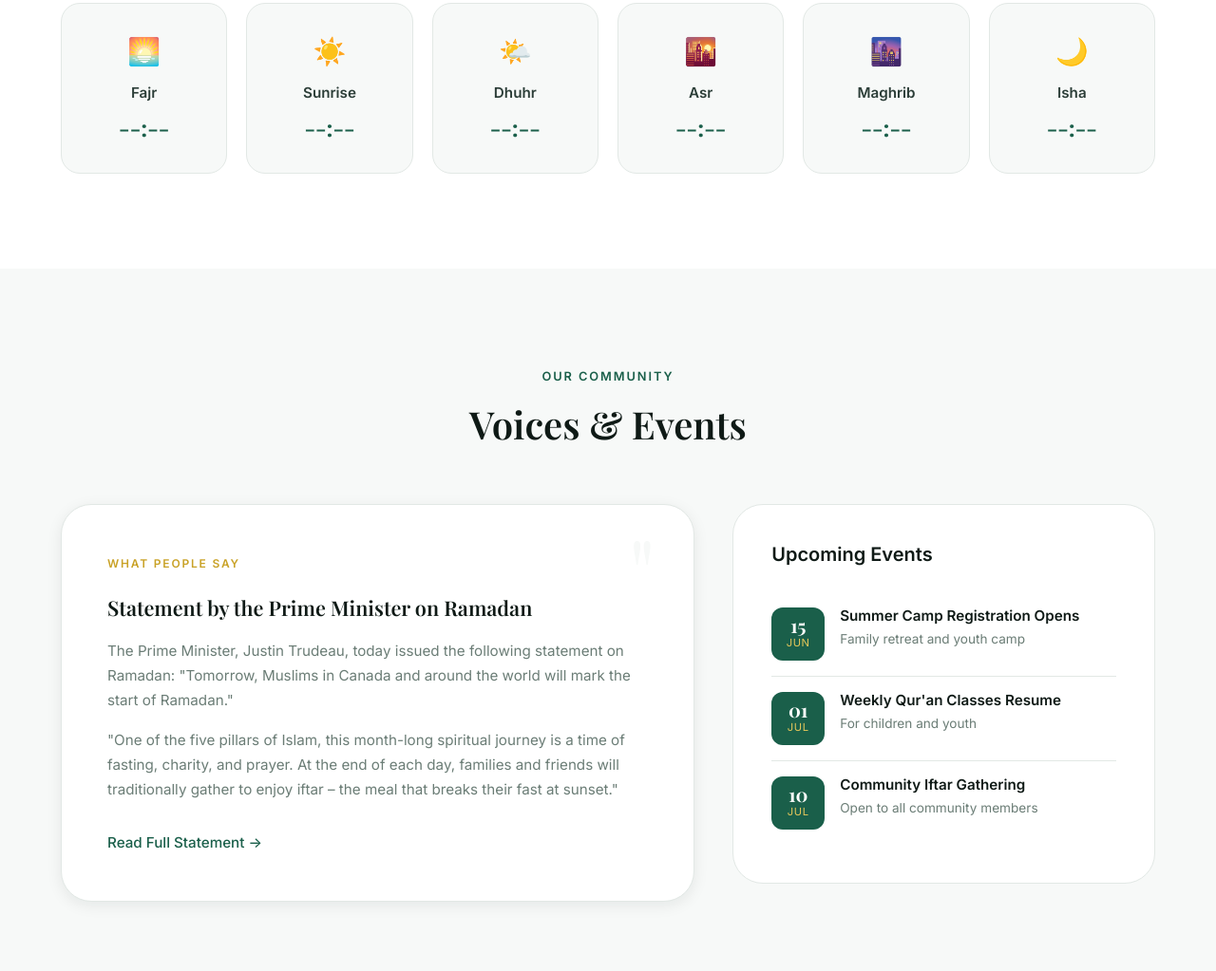
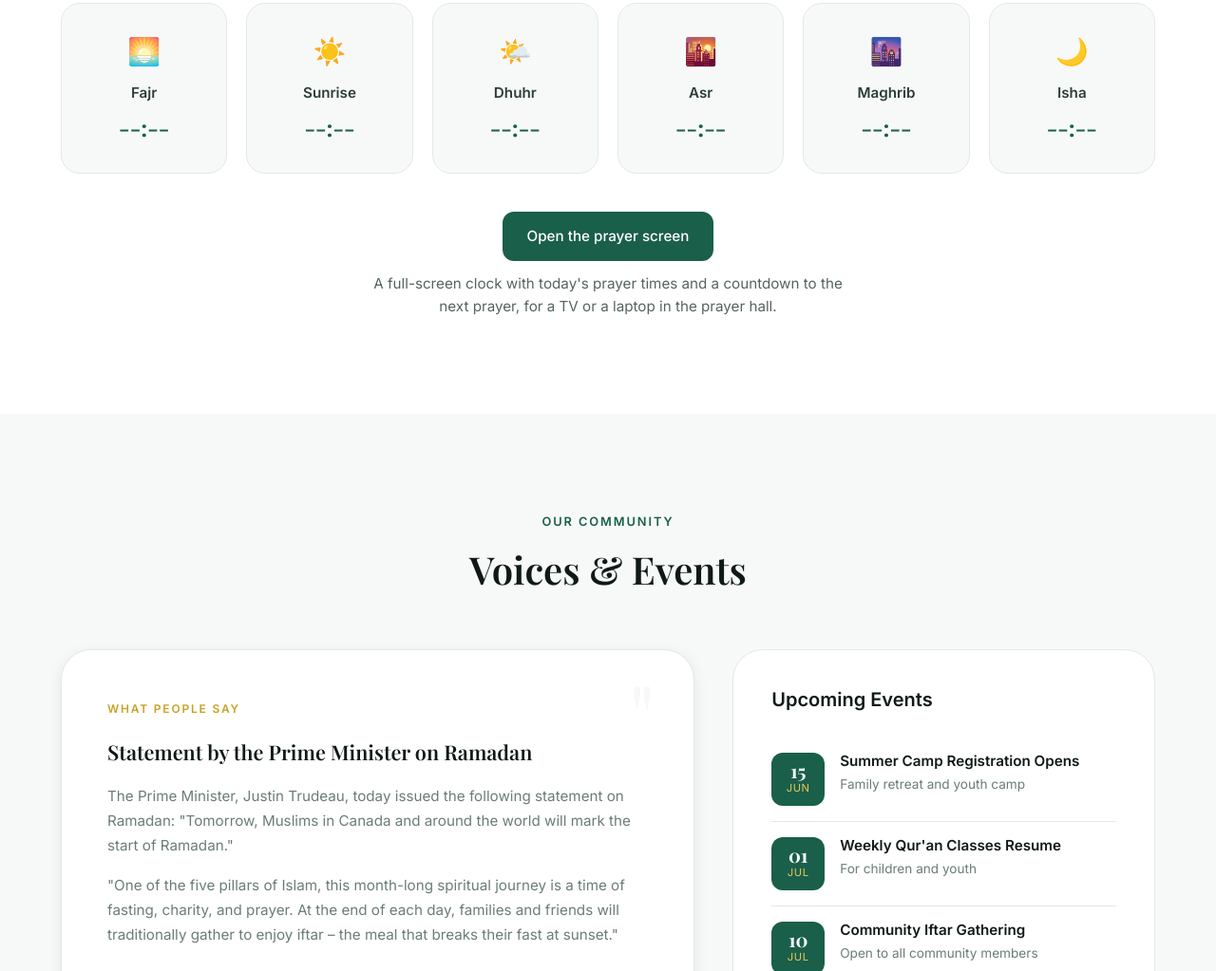
Before and after one commit to issahnazif-afk/Alhuda-Islamic-NL, a plain HTML site: page index.html in a window 1280 px wide. Shown: the part 4194-5217 px from the top of the page at 95% size. Drawn offline with nearby package versions, Linux system fonts and the light colour scheme.

Commit message:
Prayer Times: link to the full-screen prayer screen
Co-Authored-By: Claude Opus 5.5 <noreply@anthropic.com>

```diff
--- a/index.html
+++ b/index.html
@@ -274,6 +274,10 @@
                     <div class="prayer-time" id="ishaTime">--:--</div>
                 </div>
             </div>
+            <div class="prayer-screen-link">
+                <a href="board/" class="btn btn-primary" target="_blank" rel="noopener">Open the prayer screen</a>
+                <p>A full-screen clock with today's prayer times and a countdown to the next prayer, for a TV or a laptop in the prayer hall.</p>
+            </div>
         </div>
     </section>
 
--- a/style.css
+++ b/style.css
@@ -1343,3 +1343,14 @@ h1, h2, h3, h4 {
         color: var(--color-dark);
     }
 }
+/* Link to the full-screen prayer board (board/) */
+.prayer-screen-link {
+    margin-top: 2.5rem;
+    text-align: center;
+}
+.prayer-screen-link p {
+    max-width: 520px;
+    margin: 0.75rem auto 0;
+    font-size: 0.95rem;
+    opacity: 0.8;
+}
```
